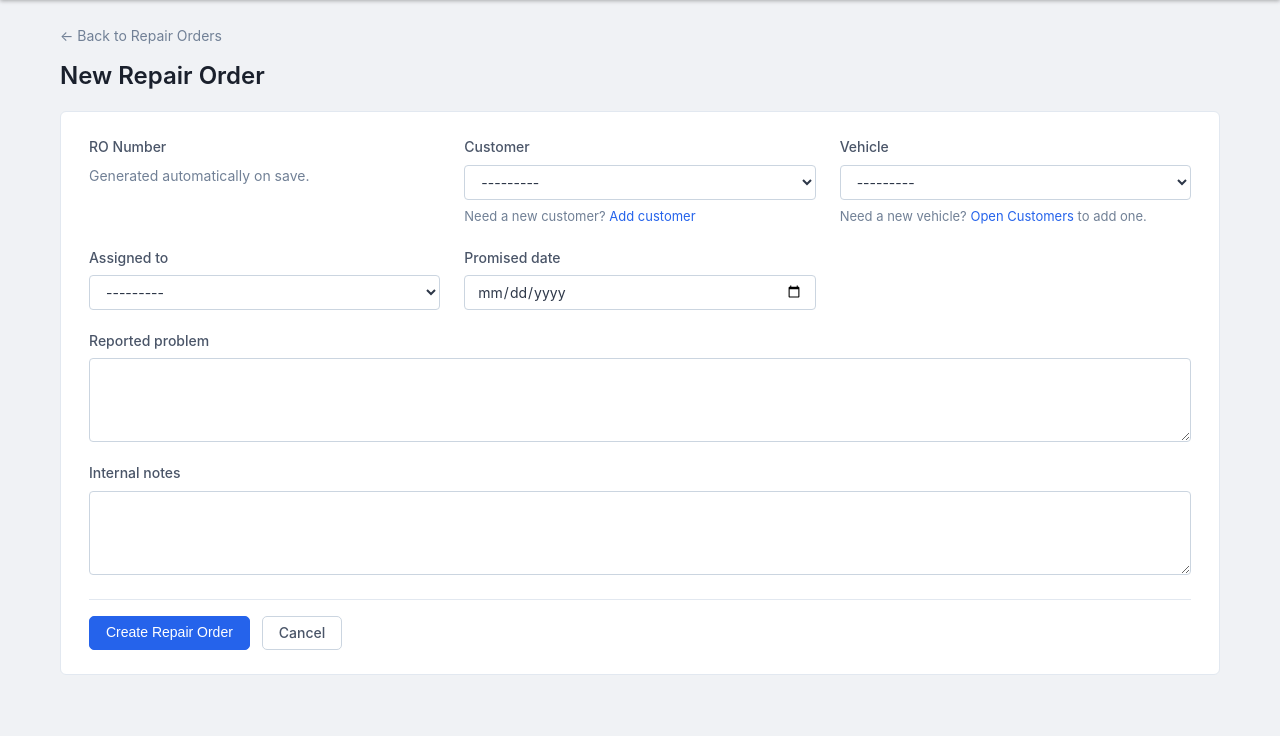
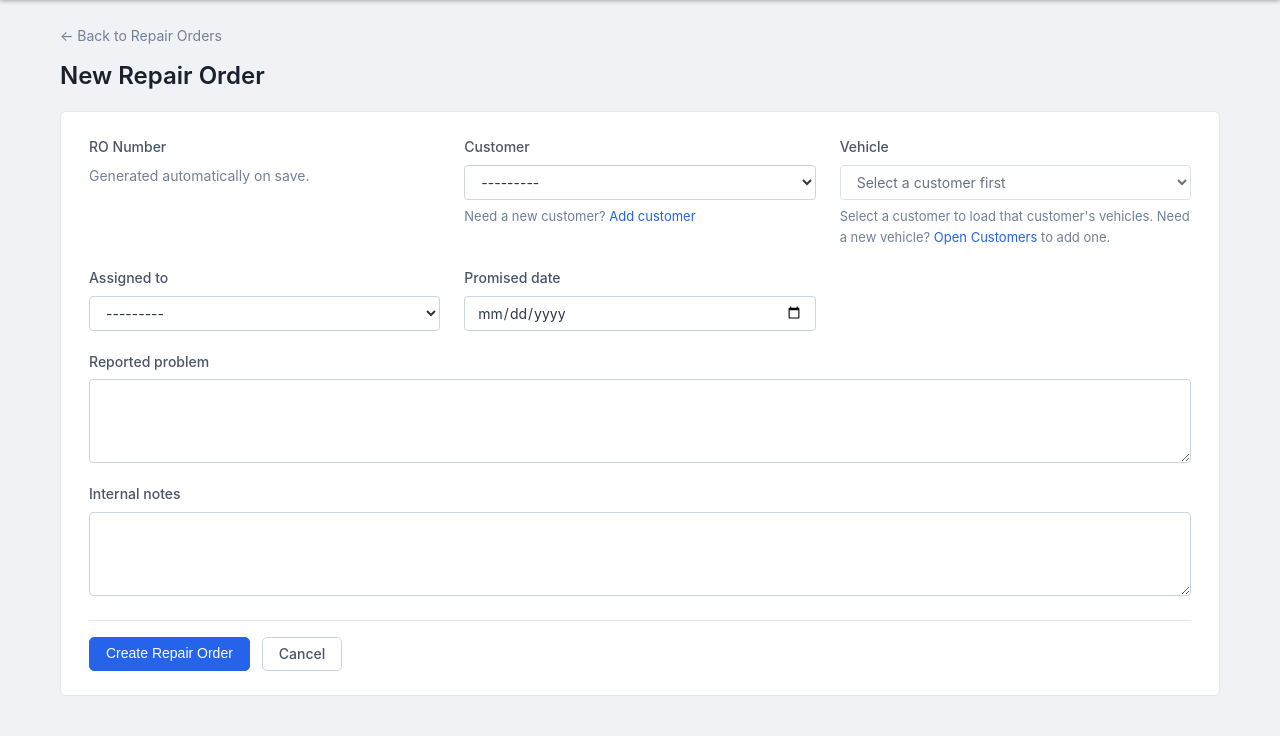
Before and after one commit to Hone648/unicos, a Django app: page /repair-orders/new/ in a window 1280 px wide. Shown: the part 52-788 px from the top of the page. Run offline with Django 5.2, Linux system fonts and the light colour scheme; a user stored in the database is signed in; tables that the repository leaves empty hold one stand-in row (values such as "Sample post"); parts of the project's set-up code (start-up, migrations or seed data) failed here and were passed over.

Commit message:
fix: scope repair order vehicles by customer

```diff
--- a/app/repair_orders/forms.py
+++ b/app/repair_orders/forms.py
@@ -1,5 +1,7 @@
 from django import forms
 from django.contrib.auth import get_user_model
+from django.urls import reverse_lazy
+from vehicles.models import Vehicle
 
 from .models import RepairOrder
 
@@ -21,13 +23,57 @@ class _RepairOrderBaseForm(forms.ModelForm):
             "internal_notes": forms.Textarea(attrs={"rows": 4}),
         }
 
-    def __init__(self, *args, **kwargs):
+    def __init__(self, *args, customer_id=None, enable_vehicle_htmx=False, **kwargs):
         super().__init__(*args, **kwargs)
         self.fields["assigned_to"].queryset = get_user_model().objects.order_by("username")
         self.fields["assigned_to"].required = False
         self.fields["promised_date"].required = False
         self.fields["reported_problem"].required = False
         self.fields["internal_notes"].required = False
+        if enable_vehicle_htmx:
+            self.fields["customer"].widget.attrs.update(
+                {
+                    "hx-get": reverse_lazy("repair_orders:vehicle_field"),
+                    "hx-target": "#vehicle-field",
+                    "hx-trigger": "change",
+                    "hx-swap": "outerHTML",
+                }
+            )
+
+        selected_customer_id = self._selected_customer_id(customer_id)
+        self._scope_vehicle_field(selected_customer_id)
+
+    def _selected_customer_id(self, customer_id):
+        if customer_id:
+            return customer_id
+        if self.is_bound:
+            return self.data.get(self.add_prefix("customer")) or None
+        if self.instance and self.instance.customer_id:
+            return self.instance.customer_id
+        return None
+
+    def _scope_vehicle_field(self, customer_id):
+        vehicle_field = self.fields["vehicle"]
+        vehicle_field.empty_label = "Select a customer first"
+        vehicle_field.queryset = Vehicle.objects.none()
+        vehicle_field.widget.attrs["disabled"] = "disabled"
+
+        if not customer_id:
+            return
+
+        try:
+            customer_pk = int(customer_id)
+        except (TypeError, ValueError):
+            return
+
+        vehicles = Vehicle.objects.filter(customer_id=customer_pk).order_by("make", "model", "vin")
+        if vehicles.exists():
+            vehicle_field.empty_label = "Select a vehicle"
+            vehicle_field.queryset = vehicles
+            vehicle_field.widget.attrs.pop("disabled", None)
+            return
+
+        vehicle_field.empty_label = "No vehicles found for this customer"
 
     # Vehicle/customer cross-validation is handled by RepairOrder.clean(), which
     # Django's ModelForm calls automatically via _post_clean() → instance.full_clean().
--- /dev/null
+++ b/app/repair_orders/templates/repair_orders/partials/_vehicle_field.html
@@ -0,0 +1,13 @@
+<div class="form-field" id="vehicle-field">
+  <label for="{{ form.vehicle.id_for_label }}">Vehicle</label>
+  {{ form.vehicle }}
+  {% if form.vehicle.errors %}
+    <ul class="field-errors">
+      {% for error in form.vehicle.errors %}<li>{{ error }}</li>{% endfor %}
+    </ul>
+  {% endif %}
+  <p class="form-field-hint">
+    Select a customer to load that customer's vehicles.
+    Need a new vehicle? <a href="{% url 'customers:list' %}">Open Customers</a> to add one.
+  </p>
+</div>
--- a/app/repair_orders/templates/repair_orders/repair_order_form.html
+++ b/app/repair_orders/templates/repair_orders/repair_order_form.html
@@ -47,16 +47,7 @@
         <p class="form-field-hint">Need a new customer? <a href="{% url 'customers:create' %}">Add customer</a></p>
       </div>
 
-      <div class="form-field">
-        <label for="{{ form.vehicle.id_for_label }}">Vehicle</label>
-        {{ form.vehicle }}
-        {% if form.vehicle.errors %}
-          <ul class="field-errors">
-            {% for error in form.vehicle.errors %}<li>{{ error }}</li>{% endfor %}
-          </ul>
-        {% endif %}
-        <p class="form-field-hint">Need a new vehicle? <a href="{% url 'customers:list' %}">Open Customers</a> to add one.</p>
-      </div>
+      {% include "repair_orders/partials/_vehicle_field.html" %}
 
       <div class="form-field">
         <label for="{{ form.assigned_to.id_for_label }}">Assigned to</label>
--- a/app/repair_orders/urls.py
+++ b/app/repair_orders/urls.py
@@ -7,6 +7,7 @@ app_name = "repair_orders"
 urlpatterns = [
     path("", views.repair_order_list, name="list"),
     path("new/", views.repair_order_create, name="create"),
+    path("vehicle-field/", views.repair_order_vehicle_field, name="vehicle_field"),
     path("<int:pk>/", views.repair_order_detail, name="detail"),
     path("<int:pk>/edit/", views.repair_order_edit, name="edit"),
     path("<int:pk>/status/", views.repair_order_status_update, name="status_update"),
--- a/app/repair_orders/views.py
+++ b/app/repair_orders/views.py
@@ -31,6 +31,10 @@ _CLOSED_STATUSES = {RepairOrder.Status.CLOSED, RepairOrder.Status.CANCELED}
 
 # All valid status values for quick lookup
 _VALID_STATUSES = set(RepairOrder.Status.values)
+
+
+def _posted_customer_id(request):
+    return request.POST.get("customer") or None
 
 
 def _repair_order_detail_context(ro, user):
@@ -235,7 +239,11 @@ def repair_order_status_update(request, pk):
 @app_permission_required(PERM_REPAIR_ORDERS_MANAGE)
 def repair_order_create(request):
     if request.method == "POST":
-        form = RepairOrderCreateForm(request.POST)
+        form = RepairOrderCreateForm(
+            request.POST,
+            customer_id=_posted_customer_id(request),
+            enable_vehicle_htmx=True,
+        )
         if form.is_valid():
             ro = form.save(commit=False)
             ro.repair_order_number = generate_repair_order_number()
@@ -245,7 +253,7 @@ def repair_order_create(request):
             messages.success(request, f"Repair order {ro.repair_order_number} created.")
             return redirect("repair_orders:detail", pk=ro.pk)
     else:
-        form = RepairOrderCreateForm()
+        form = RepairOrderCreateForm(enable_vehicle_htmx=True)
     return render(
         request,
         "repair_orders/repair_order_form.html",
@@ -255,6 +263,18 @@ def repair_order_create(request):
             "title": "New Repair Order",
             "submit_label": "Create Repair Order",
             "repair_order": None,
+        },
+    )
+
+
+@app_permission_required(PERM_REPAIR_ORDERS_MANAGE)
+def repair_order_vehicle_field(request):
+    form = RepairOrderCreateForm(customer_id=request.GET.get("customer") or None)
+    return render(
+        request,
+        "repair_orders/partials/_vehicle_field.html",
+        {
+            "form": form,
         },
     )
 
@@ -271,7 +291,11 @@ def repair_order_edit(request, pk):
         return redirect("repair_orders:detail", pk=ro.pk)
 
     if request.method == "POST":
-        form = RepairOrderEditForm(request.POST, instance=ro)
+        form = RepairOrderEditForm(
+            request.POST,
+            instance=ro,
+            customer_id=_posted_customer_id(request),
+        )
         if form.is_valid():
             updated = form.save(commit=False)
             updated.updated_by = request.user
```
Also changed, not shown: app/repair_orders/tests_views.py (+58 -2 lines).
